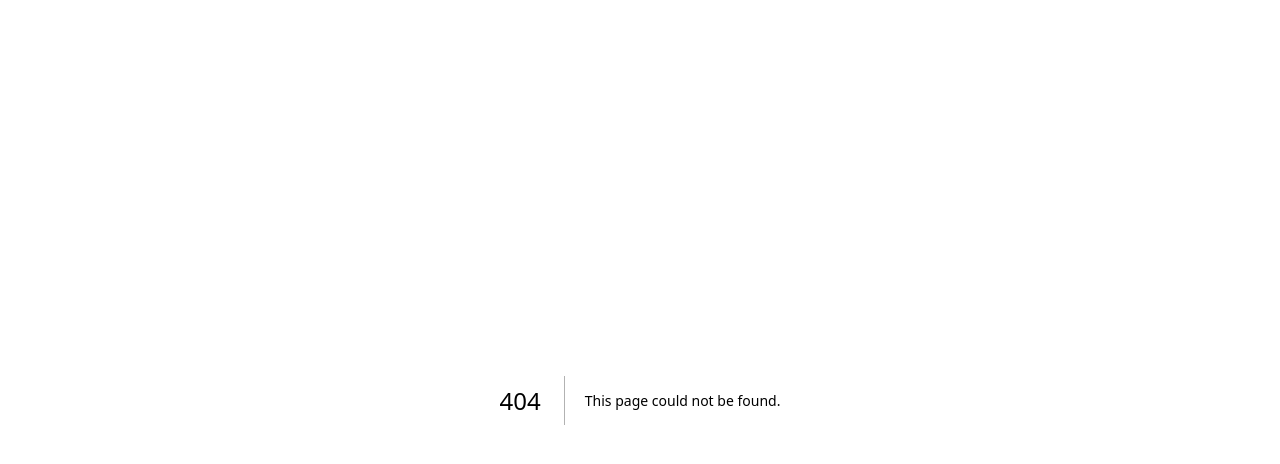
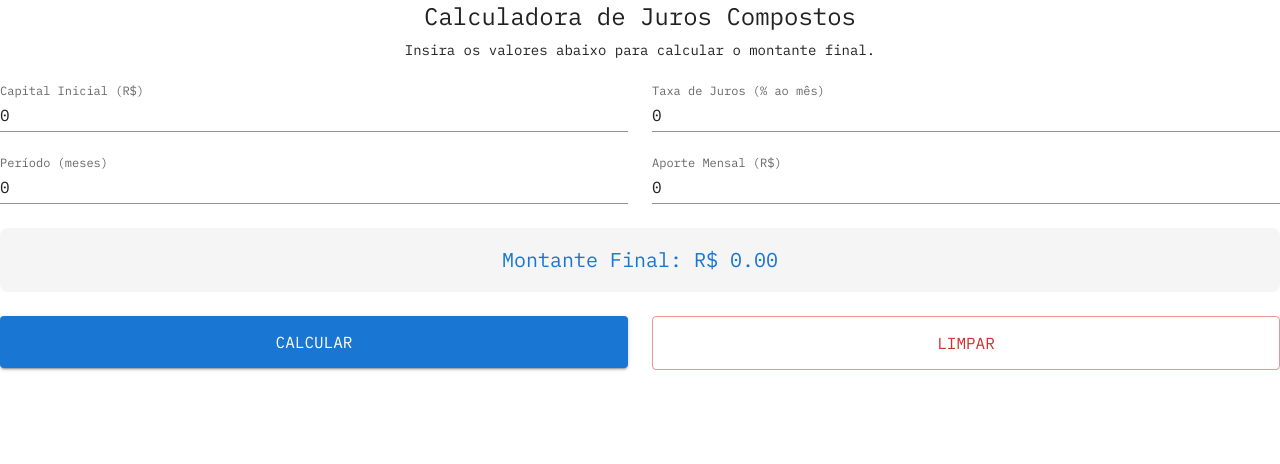
Before and after one commit to heridepaula/calculadoraonlinebr, a Next.js app: page /calculadoras/calculadora-juros-compostos/calculator in a window 1280 px wide. Before the commit this address had no page. Shown: the top 464 px of the page. Built offline with nearby package versions, Linux system fonts and the light colour scheme.

Commit message:
feature: adiciona analytics

```diff
--- a/package.json
+++ b/package.json
@@ -16,9 +16,11 @@
     "@mui/material": "^7.0.2",
     "@mui/material-nextjs": "^7.0.2",
     "@next/third-parties": "^15.3.0",
+    "@vercel/analytics": "^1.5.0",
     "next": "15.3.0",
     "react": "^19.0.0",
-    "react-dom": "^19.0.0"
+    "react-dom": "^19.0.0",
+    "react-number-format": "^5.4.4"
   },
   "devDependencies": {
     "@eslint/eslintrc": "^3",
--- /dev/null
+++ b/pages/calculadoras/calculadora-juros-compostos/calculator.tsx
@@ -0,0 +1,107 @@
+import React from "react";
+import { Box, Button, Grid, TextField, Typography } from "@mui/material";
+
+const Calculator = () => {
+  const [initialValue, setInitialValue] = React.useState(0);
+  const [interestRate, setInterestRate] = React.useState(0);
+  const [period, setPeriod] = React.useState(0);
+  const [monthlyContribution, setMonthlyContribution] = React.useState(0);
+  const [finalAmount, setFinalAmount] = React.useState(0);
+  return (
+    <>
+      <Typography variant="h5" align="center" gutterBottom>
+        Calculadora de Juros Compostos
+      </Typography>
+      <Typography variant="body2" align="center" sx={{ mb: 3 }}>
+        Insira os valores abaixo para calcular o montante final.
+      </Typography>
+      <Grid container spacing={3}>
+        <Grid size={{ xs: 12, md: 6 }}>
+          <TextField
+            label="Capital Inicial (R$)"
+            variant="standard"
+            onChange={(e) => setInitialValue(Number(e.target.value))}
+            value={initialValue}
+            fullWidth
+          />
+        </Grid>
+        <Grid size={{ xs: 12, md: 6 }}>
+          <TextField
+            label="Taxa de Juros (% ao mês)"
+            variant="standard"
+            onChange={(e) => setInterestRate(Number(e.target.value))}
+            value={interestRate}
+            fullWidth
+          />
+        </Grid>
+        <Grid size={{ xs: 12, md: 6 }}>
+          <TextField
+            label="Período (meses)"
+            variant="standard"
+            onChange={(e) => setPeriod(Number(e.target.value))}
+            value={period}
+            fullWidth />
+        </Grid>
+        <Grid size={{ xs: 12, md: 6 }}>
+          <TextField
+            label="Aporte Mensal (R$)"
+            variant="standard"
+            onChange={(e) => setMonthlyContribution(Number(e.target.value))}
+            value={monthlyContribution}
+            fullWidth
+          />
+        </Grid>
+        <Grid size={{ xs: 12 }} sx={{ width: "100%" }}>
+          <Box
+            sx={{
+              padding: 2,
+              textAlign: "center",
+              backgroundColor: "#f5f5f5",
+              borderRadius: 2,
+            }}
+          >
+            <Typography variant="h6" color="primary">
+              Montante Final: R$ {finalAmount.toFixed(2)}
+            </Typography>
+          </Box>
+        </Grid>
+        <Grid size={{ xs: 6 }}>
+          <Button
+            variant="contained"
+            color="primary"
+            sx={{ paddingY: 1.5, fontSize: "1rem" }}
+            onClick={() => {
+                console.log(initialValue, interestRate, period, monthlyContribution);
+              const montanteFinal =
+                initialValue * Math.pow(1 + interestRate / 100, period) +
+                monthlyContribution * ((Math.pow(1 + interestRate / 100, period) - 1) / (interestRate / 100));
+              setFinalAmount(montanteFinal);
+            }}
+            fullWidth
+          >
+            Calcular
+          </Button>
+        </Grid>
+        <Grid size={{ xs: 6 }}>
+          <Button
+            variant="outlined"
+            color="error"
+            sx={{ paddingY: 1.5, fontSize: "1rem" }}
+            onClick={() => {
+              setInitialValue(0);
+              setInterestRate(0);
+              setPeriod(0);
+              setMonthlyContribution(0);
+              setFinalAmount(0);
+            }}
+            fullWidth
+          >
+            Limpar
+          </Button>
+        </Grid>
+      </Grid>
+    </>
+  );
+};
+
+export default Calculator;
```
Also changed, not shown: app/layout.tsx (+11 -8 lines), pages/calculadoras/calculadora-juros-compostos/index.tsx (+2 -71 lines), 1 other file (tests, documents, lock files or other folders).
